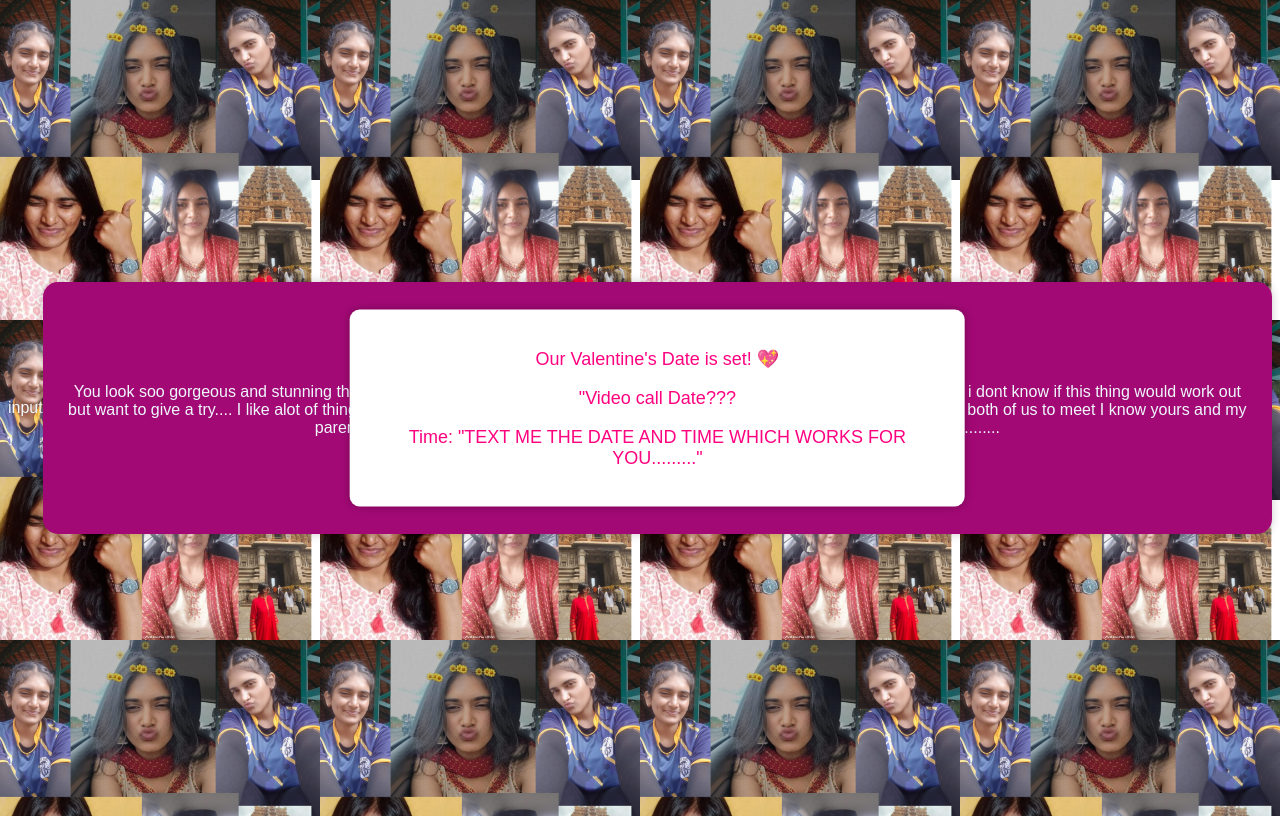
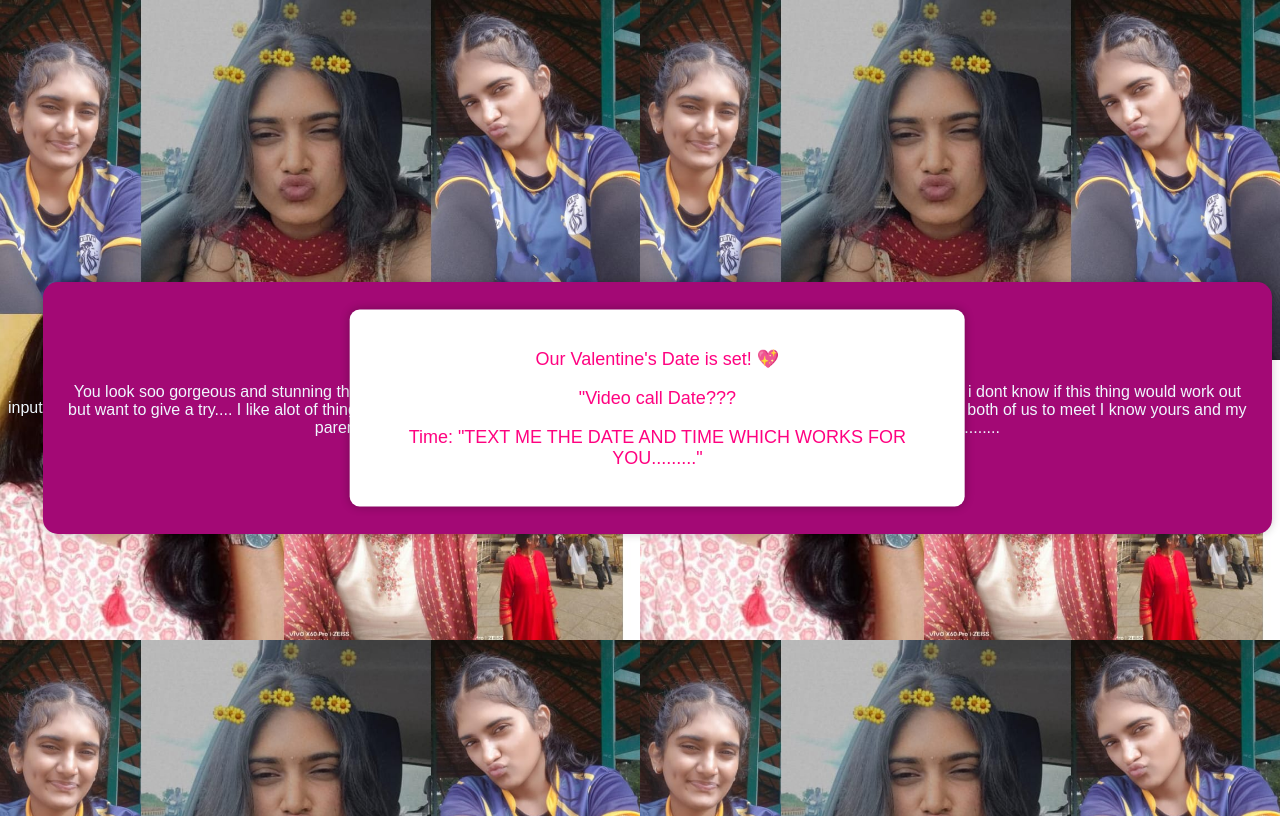
Before and after one commit to jothi-sai/joooo, a plain HTML site: page page.html in a window 1280 px wide. Both pictures are taken after a click on the button "Yes". Drawn offline with Linux system fonts and the light colour scheme.

Commit message:
Update page.html

```diff
--- a/page.html
+++ b/page.html
@@ -7,7 +7,7 @@
     <style>
       body {
         background-image: url("anmol.jpg");
-        background-size: 25%;
+        background-size: 50%;
         background-repeat: repeat;
         display: flex;
         justify-content: center;
@@ -63,7 +63,7 @@
     <div>
       input
     </div>
-    <audio id="audio" src="/song.ogg"></audio>
+    <audio id="audio" src="song.ogg"></audio>
     <div class="container">
       <h1>Will You Be My Valentine? ❤️</h1>
       <p>
@@ -94,7 +94,7 @@
       function showNotice() {
         document.getElementById("notice").style.display = "block";
         document.getElementById("audio").play();
-        document.body.style.backgroundImage = `url('/photo2.jpg')`;
+        document.body.style.backgroundImage = `url('photo2.jpg')`;
       }
     </script>
   </body>
```
